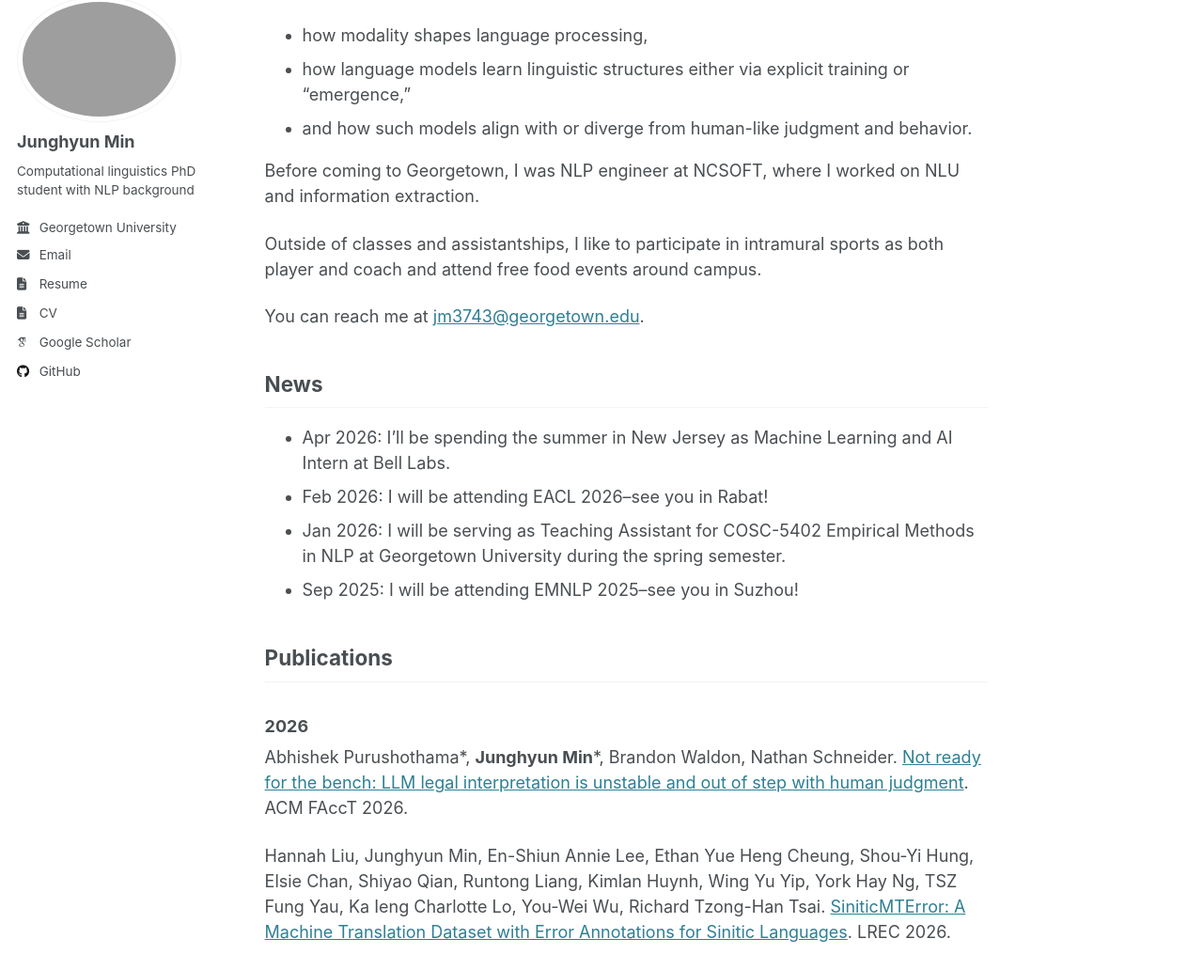
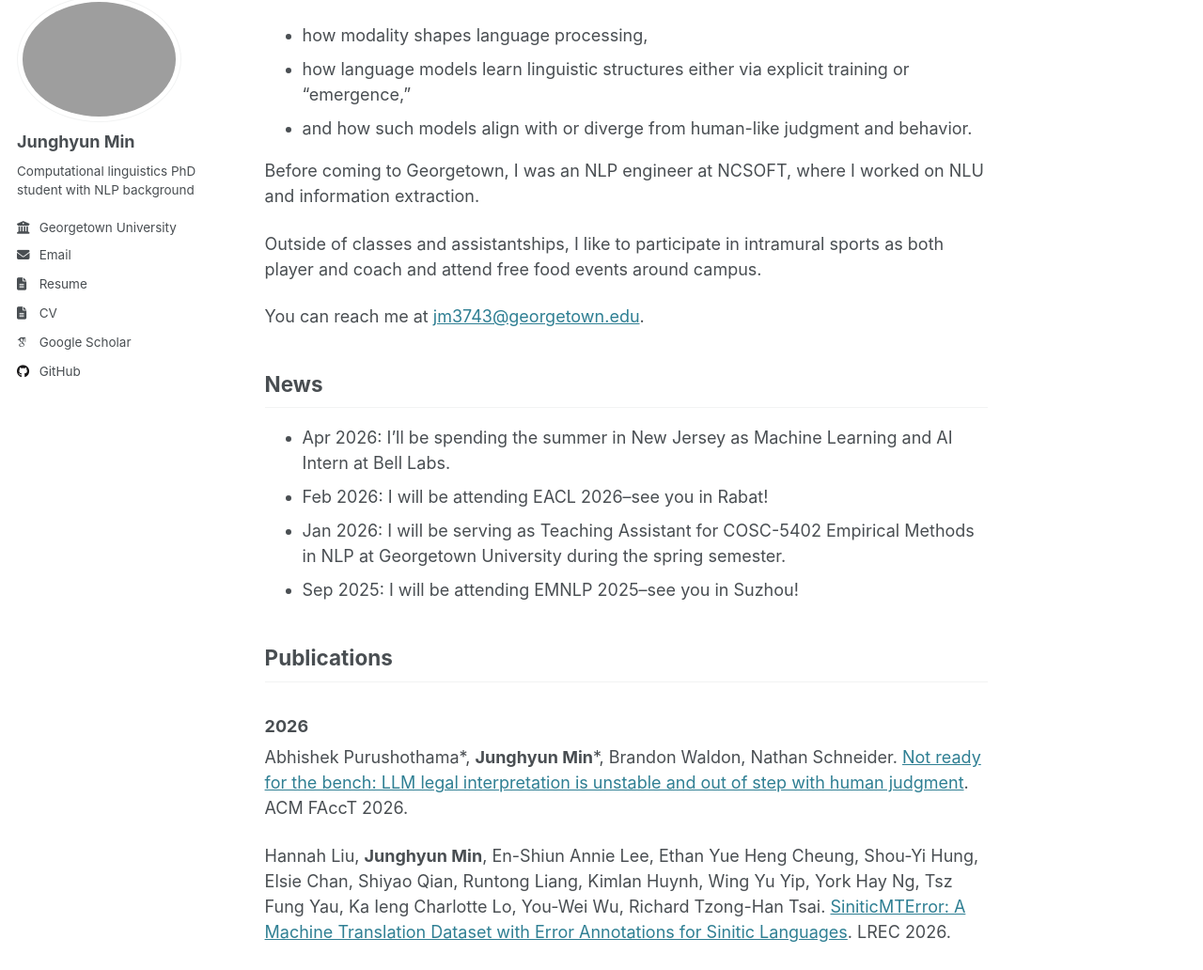
Before and after one commit to Aatlantise/aatlantise.github.io, a Jekyll site: the page built from _pages/about.md, in a window 1280 px wide and 1400 px high. Shown: the part 200-1232 px from the top of the window at 94% size. Built offline with Jekyll 4.4.1, drawn with Linux system fonts in a browser that asks for light colours; some web fonts are replaced.

```diff
--- a/_pages/about.md
+++ b/_pages/about.md
@@ -14,7 +14,7 @@ My research explores the mechanisms by which language and information is process
 * how language models learn linguistic structures either via explicit training or "emergence,"
 * and how such models align with or diverge from human-like judgment and behavior.
 
-Before coming to Georgetown, I was NLP engineer at NCSOFT, where I worked on NLU and information extraction.
+Before coming to Georgetown, I was an NLP engineer at NCSOFT, where I worked on NLU and information extraction.
 
 Outside of classes and assistantships, I like to participate in intramural sports as both player and coach and
 attend free food events around campus.
@@ -34,8 +34,8 @@ Abhishek Purushothama*, **Junghyun Min**\*, Brandon Waldon, Nathan Schneider.
 [Not ready for the bench: LLM legal interpretation is unstable and out of step with human judgment](https://arxiv.org/abs/2510.25356).
 ACM FAccT 2026.
 
-Hannah Liu, Junghyun Min, En-Shiun Annie Lee, Ethan Yue Heng Cheung, Shou-Yi Hung, Elsie Chan,
-Shiyao Qian, Runtong Liang, Kimlan Huynh, Wing Yu Yip, York Hay Ng, TSZ Fung Yau, Ka Ieng Charlotte Lo,
+Hannah Liu, **Junghyun Min**, En-Shiun Annie Lee, Ethan Yue Heng Cheung, Shou-Yi Hung, Elsie Chan,
+Shiyao Qian, Runtong Liang, Kimlan Huynh, Wing Yu Yip, York Hay Ng, Tsz Fung Yau, Ka Ieng Charlotte Lo,
 You-Wei Wu, Richard Tzong-Han Tsai.
 [SiniticMTError: A Machine Translation Dataset with Error Annotations for Sinitic Languages](https://arxiv.org/abs/2509.20557v1).
 LREC 2026.
```
Also changed, not shown: _pages/extraling.md (+4 -0 lines).
